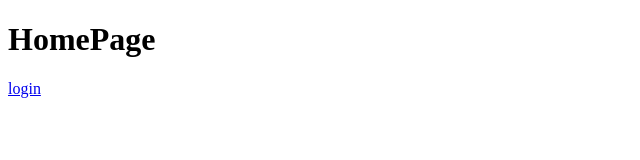
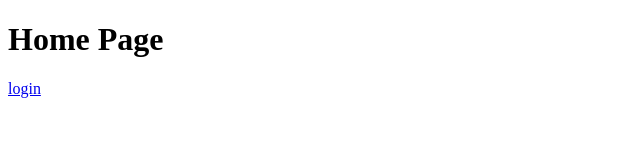
Before and after one commit to Raza403/Front-end-Work, a React (Create React App) app in the folder portfolio/portfolio-using-react/: page / in a window 1280 px wide. Shown: the top 160 px of the page, without its empty margins (0-640 px from the left). Built offline with nearby package versions, Linux system fonts and the light colour scheme.

Commit message:
Some little changes in page dummy content

```diff
--- a/portfolio/portfolio-using-react/src/components/pages/HomePage.js
+++ b/portfolio/portfolio-using-react/src/components/pages/HomePage.js
@@ -4,7 +4,7 @@ import {Link} from 'react-router-dom';
 
 const HomePage = () => (
     <div>
-        <h1>HomePage</h1>
+        <h1>Home Page</h1>
         <Link to="/login">login</Link>
     </div>
 );
--- a/portfolio/portfolio-using-react/src/components/pages/LoginPage.js
+++ b/portfolio/portfolio-using-react/src/components/pages/LoginPage.js
@@ -4,7 +4,7 @@ import {Link} from 'react-router-dom';
 
 const LoginPage = () => (
     <div>
-        <h1>LoginPage</h1>
+        <h1>Login Page</h1>
         <Link to="/">Home</Link>
     </div>
 );
```
